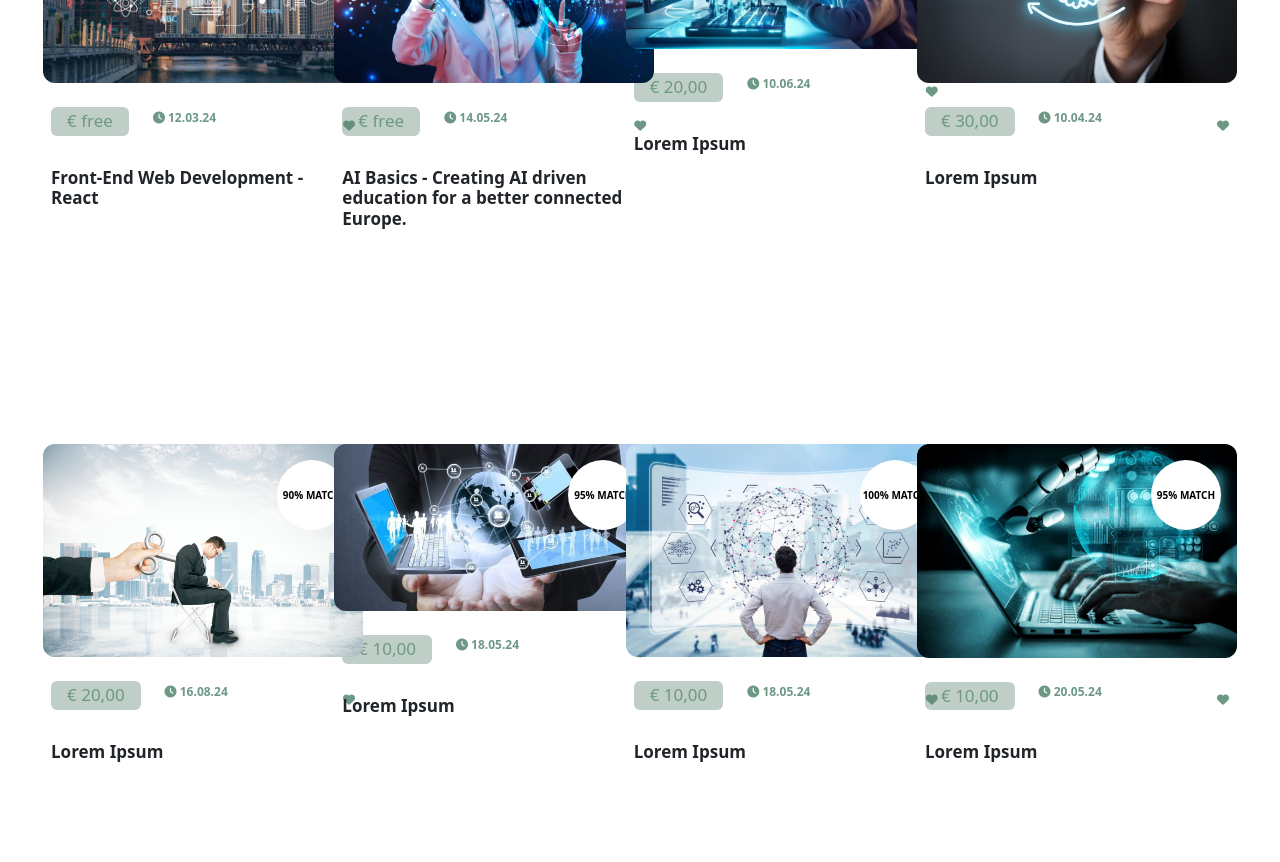
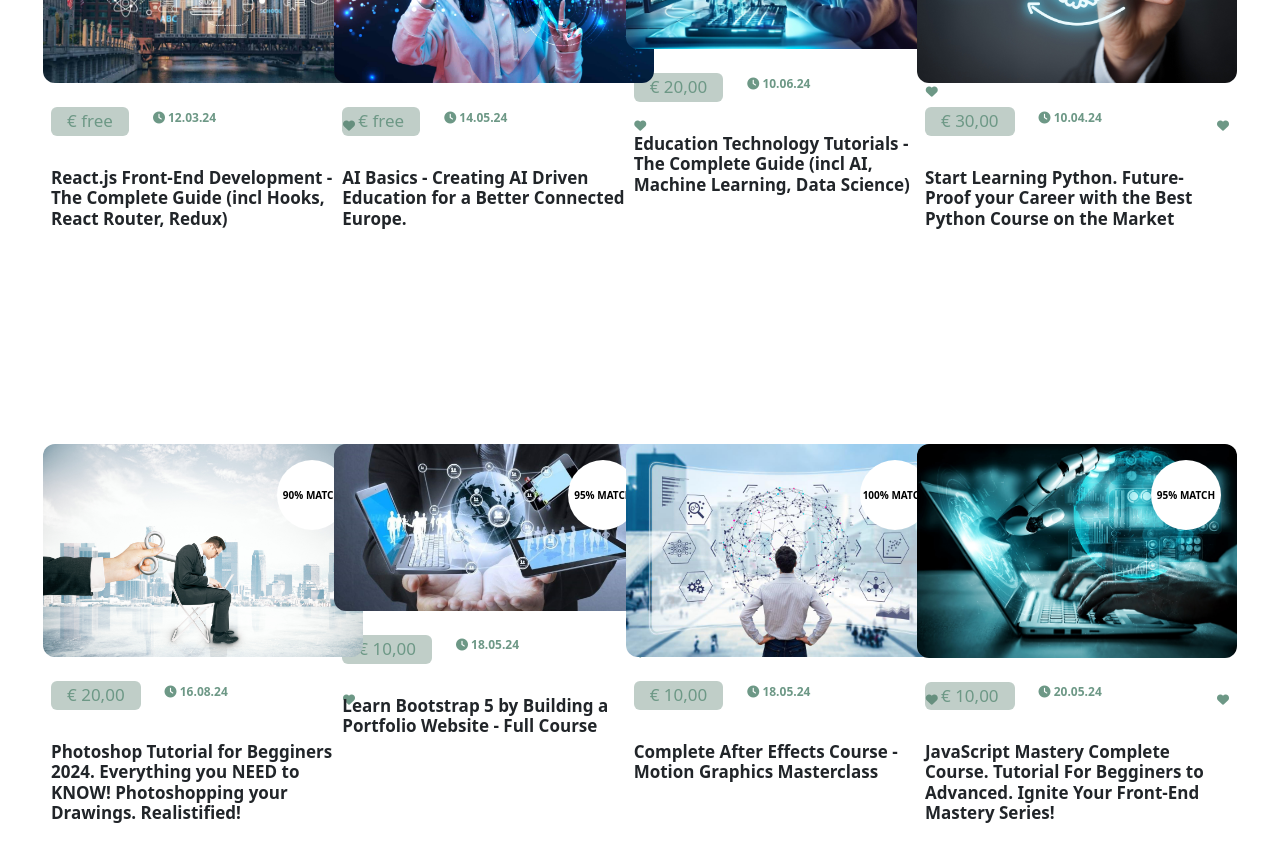
Before and after one commit to YTasheva/EduFlix, a React (Vite) app: page / in a window 1280 px wide. Shown: the part 1140-2002 px from the top of the page. Built offline with nearby package versions, Linux system fonts and the light colour scheme.

Commit message:
Update education topics in Home/EduCards component

```diff
--- a/src/components/Home/EduCards.jsx
+++ b/src/components/Home/EduCards.jsx
@@ -15,7 +15,7 @@ const cards = [
       id: 1,
       price: "free",
       date: "12.03.24",
-      topic: "Front-End Web Development - React",
+      topic: "React.js Front-End Development - The Complete Guide (incl Hooks, React Router, Redux)",
       image: education_1,
       circleText: "Discover your choice",
     },
@@ -24,7 +24,7 @@ const cards = [
         price: "free",
         date: "14.05.24",
         topic:
-          "AI Basics - Creating AI driven education for a better connected Europe.",
+          "AI Basics - Creating AI Driven Education for a Better Connected Europe.",
         image: education_2,
         circleText: "LOG IN TO WATCH",
       },
@@ -33,7 +33,7 @@ const cards = [
         price: "20,00",
         date: "10.06.24",
         topic:
-          "Lorem Ipsum",
+          "Education Technology Tutorials - The Complete Guide (incl AI, Machine Learning, Data Science)",
         image: education_3,
         circleText: "DISCOVER MORE",
       },
@@ -42,7 +42,7 @@ const cards = [
         id: 4,
         price: "30,00",
         date: "10.04.24",
-        topic: "Lorem Ipsum",
+        topic: "Start Learning Python. Future-Proof your Career with the Best Python Course on the Market",
         image: education_4,
         circleText: "DISCOVER MORE",
       },
@@ -50,7 +50,7 @@ const cards = [
         id: 5,
         price: "20,00",
         date: "16.08.24",
-        topic: "Lorem Ipsum",
+        topic: "Photoshop Tutorial for Begginers 2024. Everything you NEED to KNOW! Photoshopping your Drawings. Realistified! ",
         image: education_5,
         circleText: "90% match",
       },
@@ -58,7 +58,7 @@ const cards = [
         id: 6,
         price: "10,00",
         date: "18.05.24",
-        topic: "Lorem Ipsum",
+        topic: "Learn Bootstrap 5 by Building a Portfolio Website - Full Course",
         image: education_6,
         circleText: "95% match",
       },
@@ -66,7 +66,7 @@ const cards = [
         id: 7,
         price: "10,00",
         date: "18.05.24",
-        topic: "Lorem Ipsum",
+        topic: "Complete After Effects Course - Motion Graphics Masterclass",
         image: education_7,
         circleText: "100% match",
       },
@@ -74,7 +74,7 @@ const cards = [
         id: 8,
         price: "10,00",
         date: "20.05.24",
-        topic: "Lorem Ipsum",
+        topic: "JavaScript Mastery Complete Course. Tutorial For Begginers to Advanced. Ignite Your Front-End Mastery Series!",
         image: education_8,
         circleText: "95% match",
       },
```
